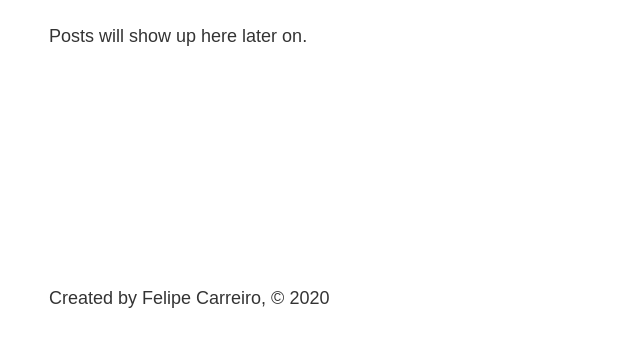
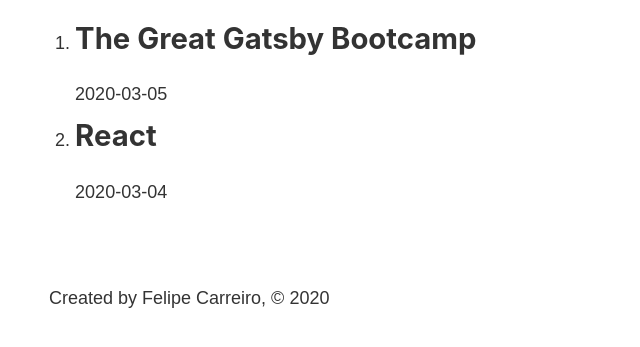
Before and after one commit to fmcarreiro/Gatsby-Bootcamp-at-andrew_j_mead, a Gatsby site: page /blog in a window 1280 px wide. Shown: the part 445-792 px from the top of the page, without its empty margins (234-874 px from the left). Built offline with nearby package versions, Linux system fonts and the light colour scheme; Gatsby itself is replaced by a stand-in of ours.

Commit message:
Working with Markdown Posts

```diff
--- a/gatsby-config.js
+++ b/gatsby-config.js
@@ -19,5 +19,6 @@
         path: `${__dirname}/src/`,
       },
     },
+    `gatsby-transformer-remark`
   ],
 }
--- a/package.json
+++ b/package.json
@@ -17,6 +17,7 @@
     "gatsby": "^2.19.27",
     "gatsby-plugin-sass": "^2.1.29",
     "gatsby-source-filesystem": "^2.1.48",
+    "gatsby-transformer-remark": "^2.6.53",
     "node-sass": "^4.13.1",
     "react": "^16.13.0",
     "react-dom": "^16.13.0"
--- a/src/pages/blog.js
+++ b/src/pages/blog.js
@@ -1,11 +1,35 @@
 import React from "react"
+import { graphql, useStaticQuery } from "gatsby"
 import Layout from "../components/layout"
 
 const BlogPage = () => {
+  const data = useStaticQuery(graphql`
+    query MyQuery {
+      allMarkdownRemark {
+        edges {
+          node {
+            frontmatter {
+              title
+              date
+            }
+          }
+        }
+      }
+    }
+  `)
   return (
     <Layout>
       <h1>Blog</h1>
-      <p>Posts will show up here later on.</p>
+      <ol>
+        {data.allMarkdownRemark.edges.map((edge)=>{
+          return (
+            <li>
+              <h2>{edge.node.frontmatter.title}</h2>
+              <p>{edge.node.frontmatter.date}</p>
+            </li>
+          )
+        })}
+      </ol>
     </Layout>
   )
 }
```
Also changed, not shown: 1 other file.
